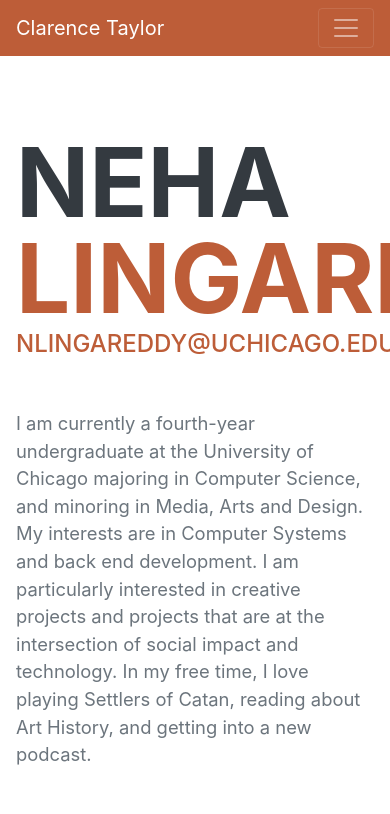
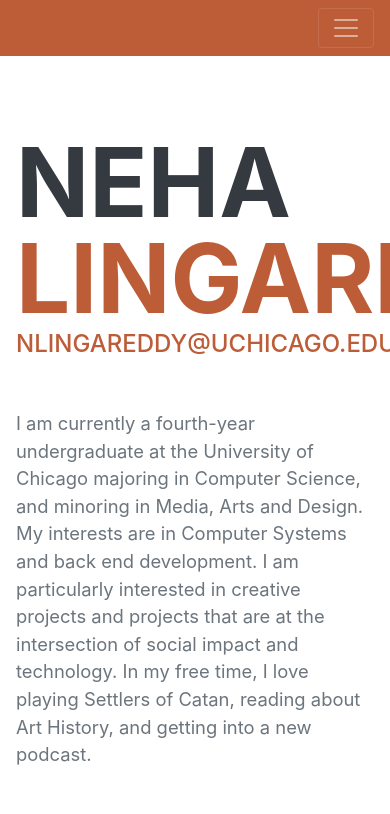
Before and after one commit to wookiee2187/website, a plain HTML site: page index.html in a window 390 px wide. Shown: the top 814 px of the page. Drawn offline with nearby package versions, Linux system fonts and the light colour scheme; a web font is replaced by a local one.

Commit message:
Update index.html

```diff
--- a/index.html
+++ b/index.html
@@ -19,7 +19,6 @@
         <!-- Navigation-->
         <nav class="navbar navbar-expand-lg navbar-dark bg-primary fixed-top" id="sideNav">
             <a class="navbar-brand js-scroll-trigger" href="#page-top">
-                <span class="d-block d-lg-none">Clarence Taylor</span>
                 <span class="d-none d-lg-block"><img class="img-fluid img-profile rounded-circle mx-auto mb-2" src="assets/img/profile.jpg" alt="" /></span>
             </a>
             <button class="navbar-toggler" type="button" data-toggle="collapse" data-target="#navbarSupportedContent" aria-controls="navbarSupportedContent" aria-expanded="false" aria-label="Toggle navigation"><span class="navbar-toggler-icon"></span></button>
```
